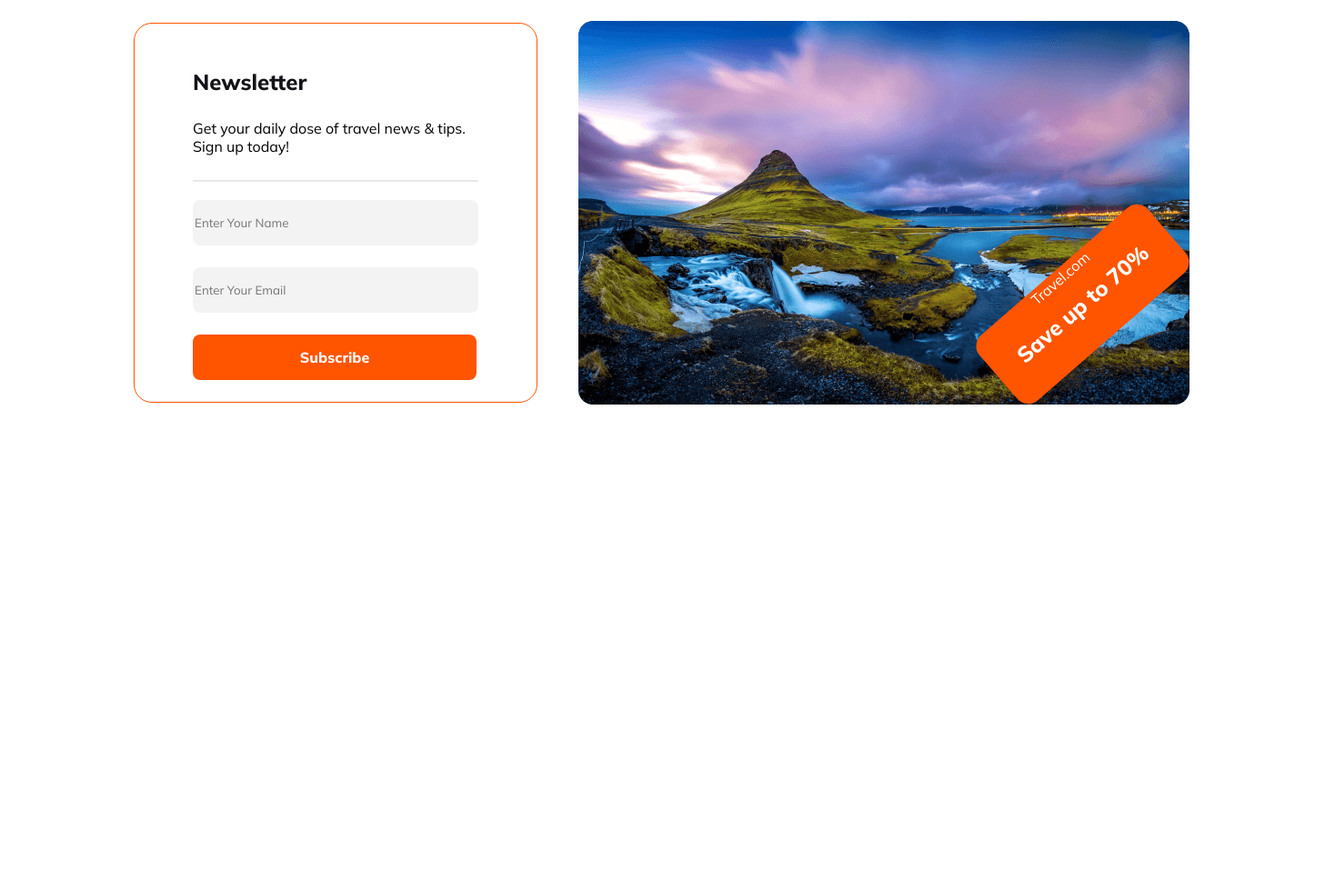
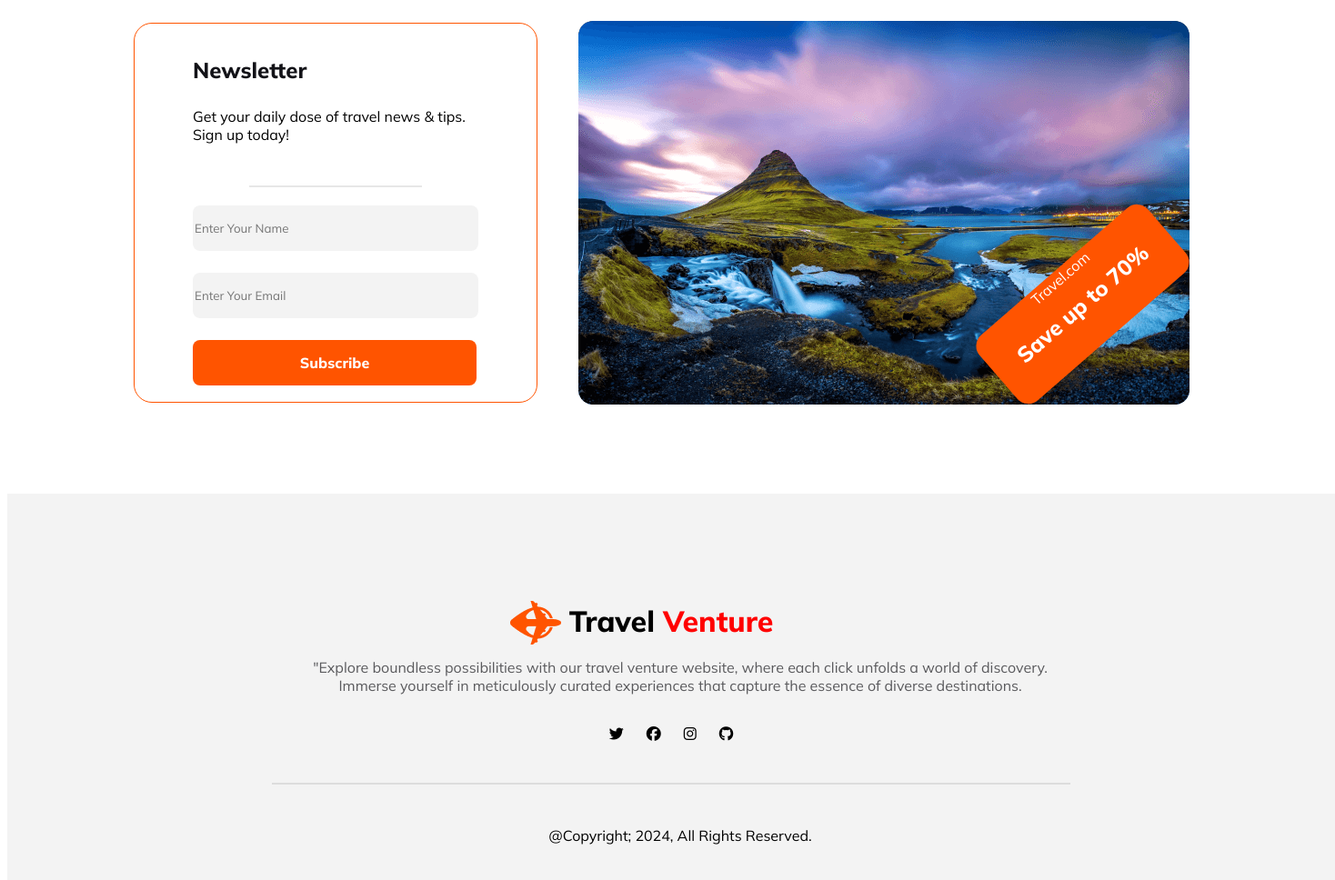
Before and after one commit to Humayra-Amin/Hero-Travel-Assignment2, a plain HTML site: page index.html in a window 1280 px wide. Shown: the part 4237-5205 px from the top of the page at 91% size, 1468 px wide, since content can reach past the window. Before the commit the page ends 4780 px from the top, so only its background shows below. Drawn offline with Linux system fonts and the light colour scheme.

Commit message:
footer done

```diff
--- a/index.html
+++ b/index.html
@@ -236,6 +236,24 @@
 
     <footer>
 
+        <div class="footer-logo">
+            <img src="Images/Group 40071 (2).png" alt="" class="foot-logo">
+            <h1>Travel <span class="Venture">Venture</span></h1>
+            <p>"Explore boundless possibilities with our travel venture website, where each click unfolds a world of discovery.<br> Immerse yourself in meticulously curated experiences that capture the essence of diverse destinations. </p>
+        </div>
+
+        <div class="social-links">
+            <i class="fa-brands fa-twitter"></i>
+            <i class="fa-brands fa-facebook"></i>
+            <i class="fa-brands fa-instagram"></i>
+            <i class="fa-brands fa-github"></i>
+        </div>
+        <hr>
+<div class="copyright">
+    <p>@Copyright; 2024, All Rights Reserved. </p>
+</div>
+
+
     </footer>
 
 </body>
--- a/styles/style.css
+++ b/styles/style.css
@@ -343,7 +343,7 @@ img {
     color: #131318;
     font-size: 1.5rem;
     font-weight: 800;
-    margin-top: -15px;
+    margin-top: -28px;
 }
 
 .form-section h5 {
@@ -401,3 +401,52 @@ form input {
     font-weight: 800;
     margin-top: -15px;
 }
+
+/* footer style */
+
+footer {
+    background: rgba(19, 19, 24, 0.05);
+    width: 1460px;
+    height: 500px;
+}
+
+.footer-logo {
+    align-items: center;
+}
+
+.foot-logo {
+    margin-left: 553px;
+    margin-bottom: -150px;
+}
+
+.footer-logo h1 {
+    font-size: 2rem;
+    font-weight: 800;
+    text-align: center;
+    margin-top: 100px;
+}
+
+.footer-logo p {
+    color: #5A5A5D;
+    font-size: 1rem;
+    font-weight: 400;
+    text-align: center;
+}
+
+.social-links{
+display: flex;
+justify-content: center;
+margin-top: 35px;
+gap: 25px;
+}
+
+hr {
+    border: 1px solid rgba(19, 19, 24, 0.10);
+    margin-top: 46px;
+    width: 60%;
+}
+
+.copyright{
+    text-align: center;
+    margin-top: 46px;
+}
```
